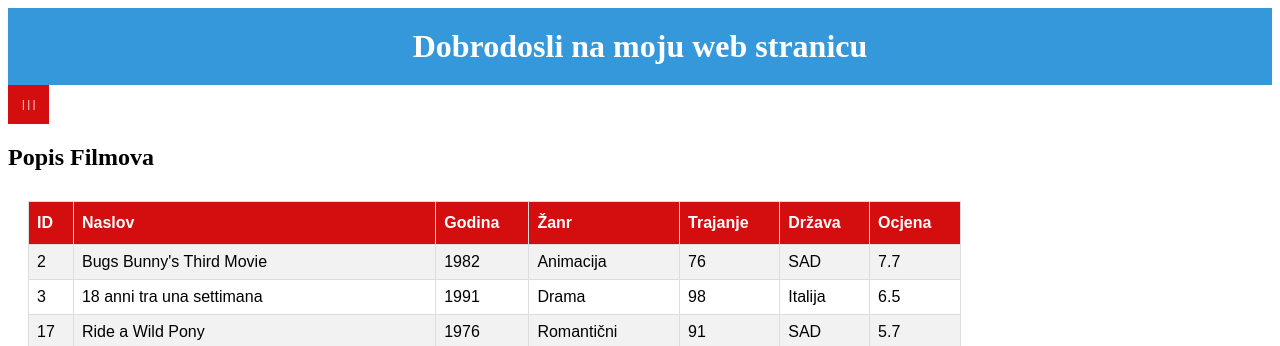
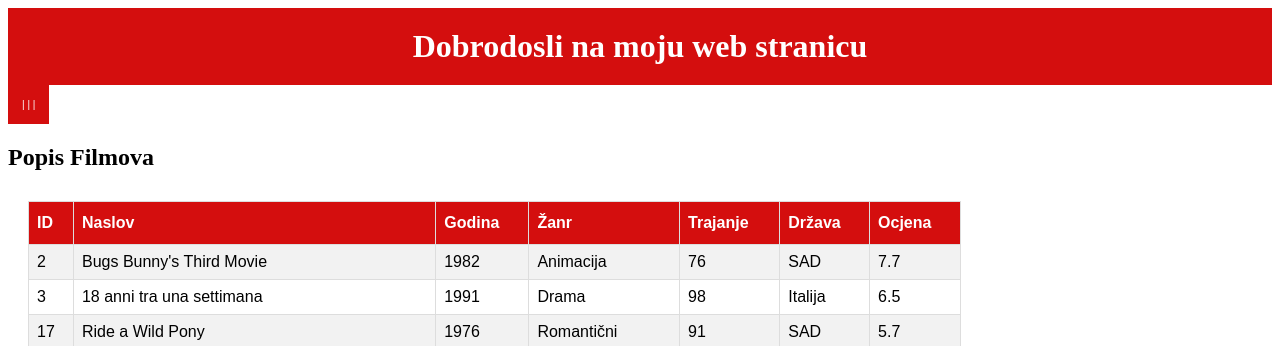
Before and after one commit to KarloStefanac/KarloStefanac.github.io, a plain HTML site: page index.html in a window 1280 px wide. Shown: the top 346 px of the page. Drawn offline with Linux system fonts and the light colour scheme.

Commit message:
Update style.css

```diff
--- a/style/style.css
+++ b/style/style.css
@@ -3,28 +3,26 @@ h1{
 }
 
 header {
-    background-color: #3498db; /* Initial background color */
+    background-color: #d40e0e;
     color: white;
     text-align: center;
     padding: 20px;
-    transition: background-color 0.5s ease;
+    transition: background-color 1s ease;
 }
 
 header h1 {
     margin: 0;
-    transition: transform 0.3s ease, opacity 0.3s ease;
+    transition: transform 1s ease, opacity 1s ease;
 }
 
-/* Hover effect */
 header:hover {
-    background-color: #2ecc71; /* New background color on hover */
+    background-color: navy;
 }
 
 header:hover h1 {
-    transform: scale(1.05); /* Slight zoom effect */
-    opacity: 0.9;           /* Slight fade effect */
+    transform: scale(1.1);
+    opacity: 0.9;
 }
-
 
 /* Navigacija */
 .dropbtn {
```
